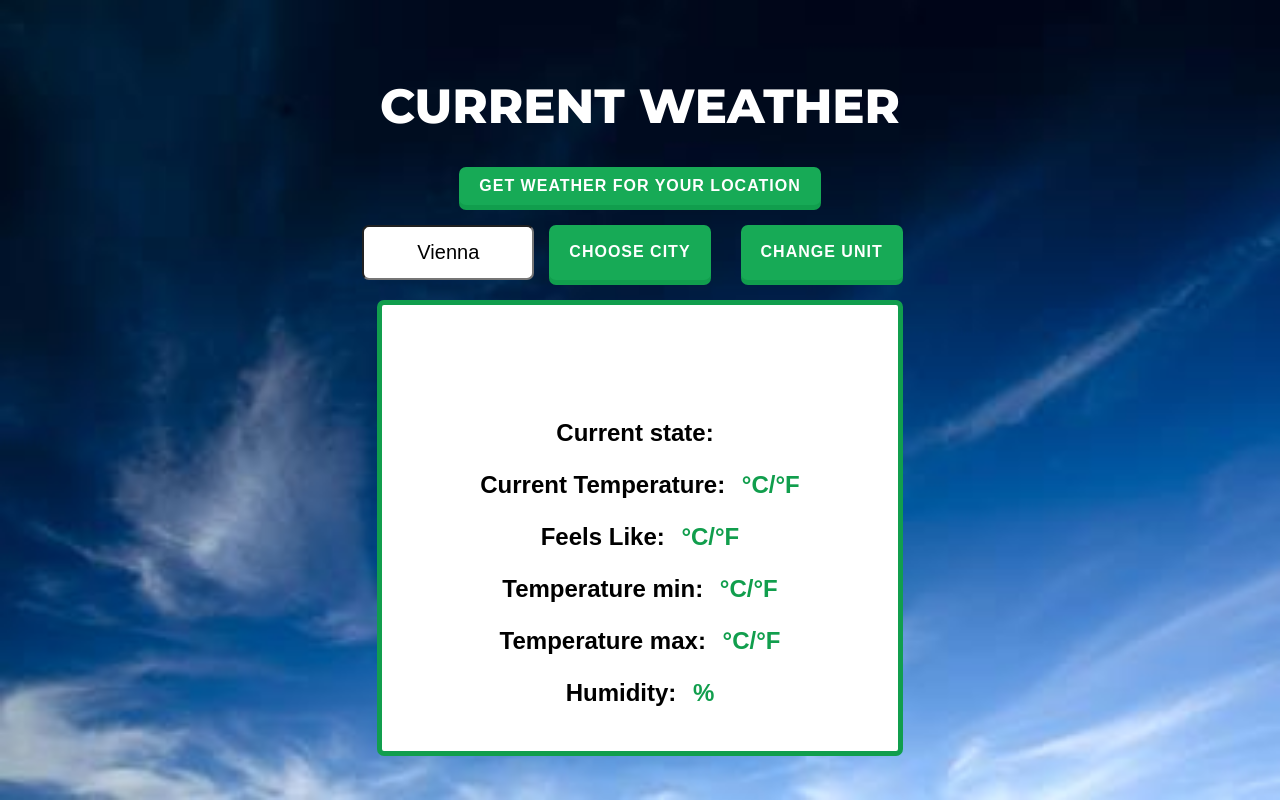
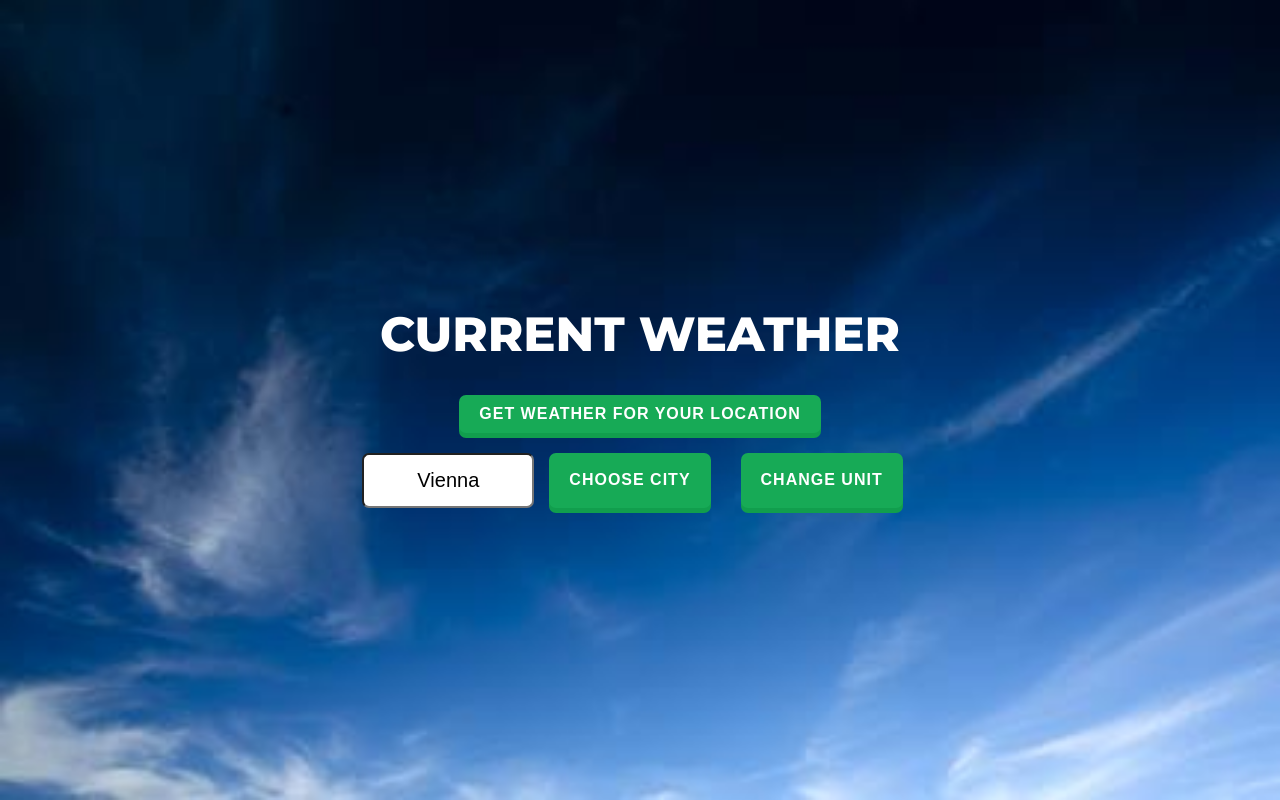
Before and after one commit to awoeger/react-weather-app, a React (Create React App) app: page / in a window 1280 px wide. Built offline with nearby package versions, Linux system fonts and the light colour scheme; the HTML template or start-up script is replaced by a standard one.

Commit message:
Add hide and show Weather infos at button click functionality

```diff
--- a/src/App.js
+++ b/src/App.js
@@ -17,6 +17,7 @@ function App() {
   const [lng, setLng] = useState(null);
   const [status, setStatus] = useState(null);
   const [city, setCity] = useState('Vienna');
+  const [showDiv, setShowDiv] = useState(false);
 
   // EVENT HANDLER FOR SUBMIT BUTTON IN INPUT.js
 
@@ -34,6 +35,7 @@ function App() {
         setTempMin(parseInt(data.main.temp_min));
         setTempMax(parseInt(data.main.temp_max));
         setWeatherState(data.weather[0].main);
+        setShowDiv(true);
         return;
       });
 
@@ -69,6 +71,7 @@ function App() {
   // GET CURRENT POSITION OF USER
 
   const handleUserLocationClick = () => {
+    setShowDiv(true);
     setStatus('Locating...');
     navigator.geolocation.getCurrentPosition(
       (position) => {
@@ -111,6 +114,7 @@ function App() {
         setUnit={setUnit}
         handleUnitChange={handleUnitChange}
       />
+      {showDiv ? (
         <Weather
           temperature={temperature}
           feelsLike={feelsLike}
@@ -119,6 +123,7 @@ function App() {
           humidity={humidity}
           weatherState={weatherState}
         />
+      ) : null}
     </div>
   );
 }
```
Lines whose indentation alone changed are shown as unchanged.
